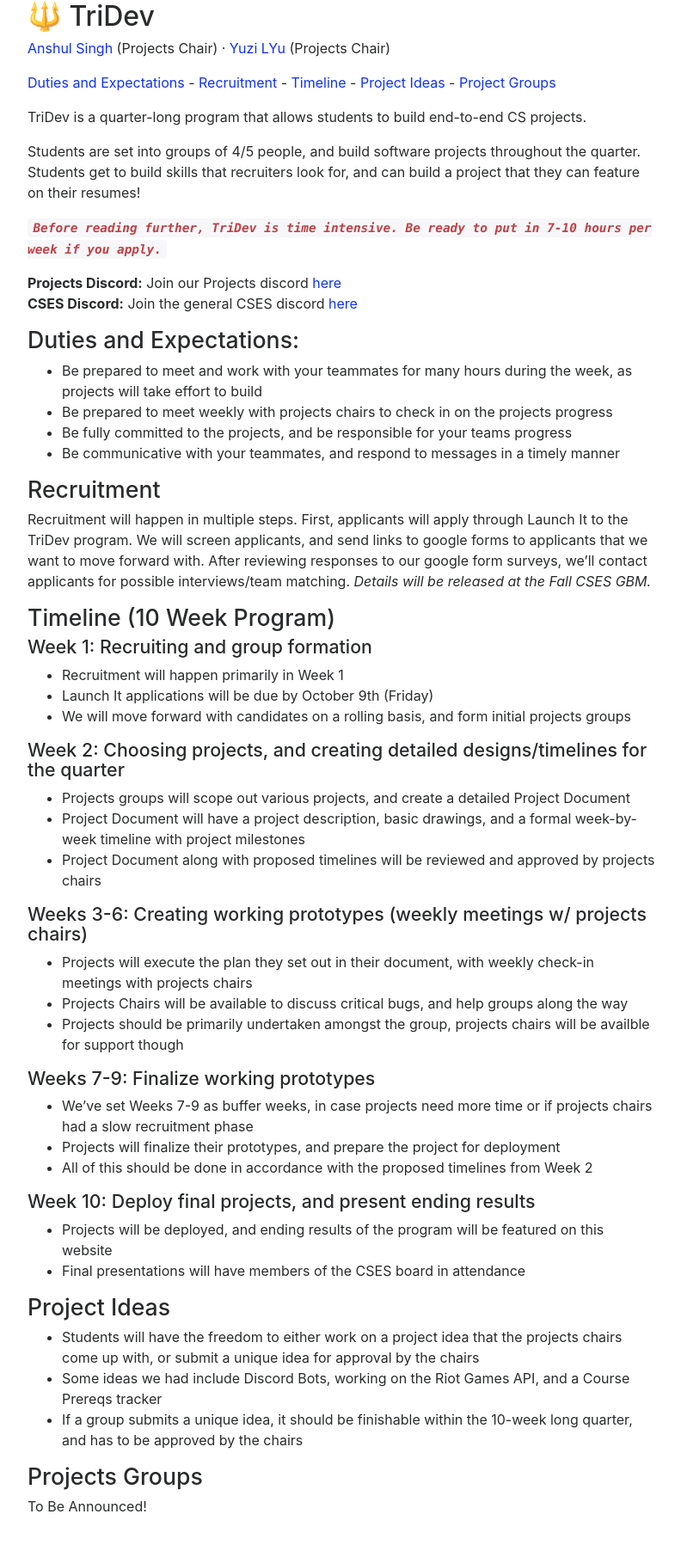
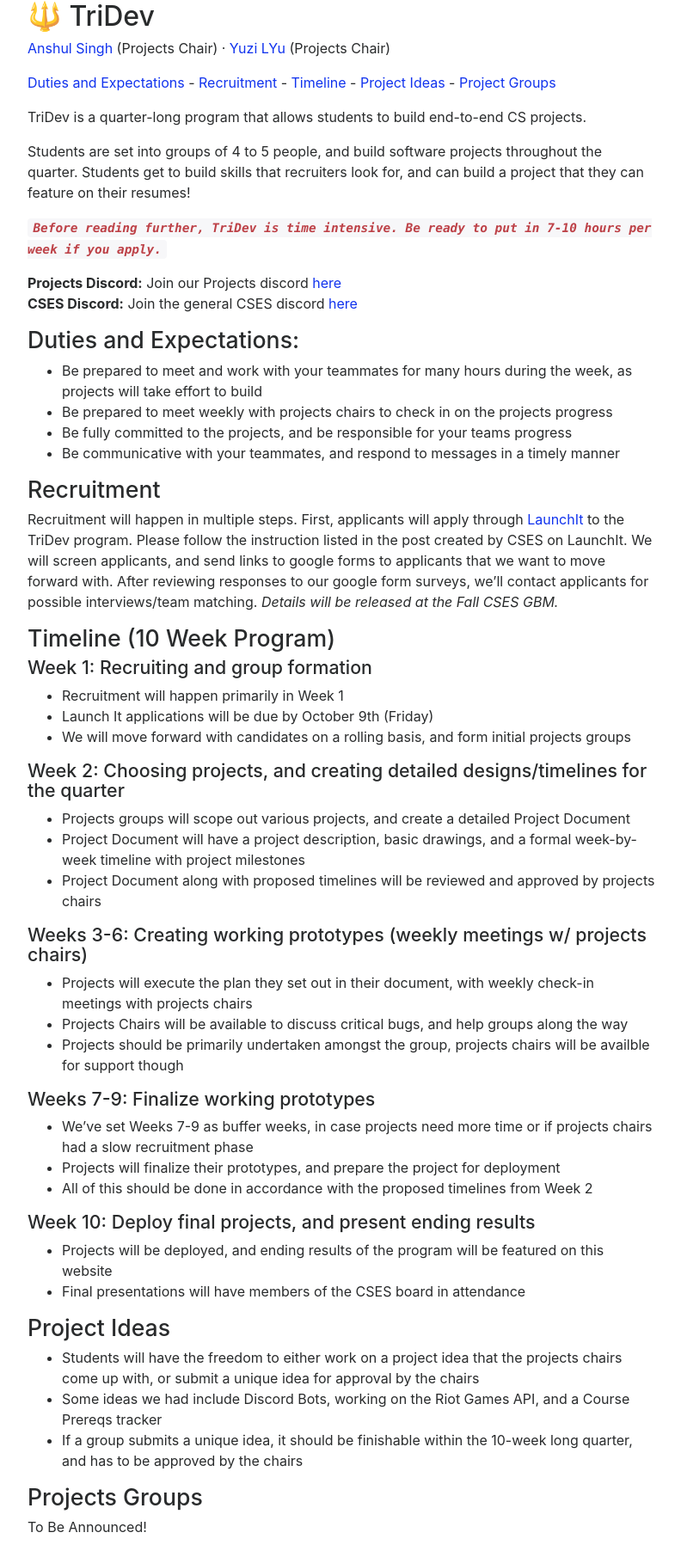
Before and after one commit to ucsdcses/tridev, a Jekyll site: the page built from index.md, in a window 1280 px wide. Shown: the whole page at 86% size, without its empty margins (243-1035 px from the left). Built offline with Jekyll 4.4.1, drawn with Linux system fonts in a browser that asks for light colours; nearby versions of some CDN libraries; our own code applies the rules of GitHub Pages for plain Markdown files; before the commit the page ends 1780 px from its top, so only the background shows below that.

Commit message:
Update index.md

```diff
--- a/index.md
+++ b/index.md
@@ -1,7 +1,7 @@
 # 	🔱 TriDev
 
 <a href="https://www.github.com/anshulsinghh">Anshul Singh</a> (Projects Chair) ·
-<a href="">Yuzi LYu</a> (Projects Chair)
+<a href="https://www.linkedin.com/in/yuzi-lyu-13658a1a3/">Yuzi LYu</a> (Projects Chair)
 
 <p>
 <a href="#duties">Duties and Expectations</a> -
@@ -13,7 +13,7 @@
 
 TriDev is a quarter-long program that allows students to build end-to-end CS projects.
 
-Students are set into groups of 4/5 people, and build software projects throughout the quarter. Students get to build skills that recruiters look for, and can build a project that they can feature on their resumes!
+Students are set into groups of 4 to 5 people, and build software projects throughout the quarter. Students get to build skills that recruiters look for, and can build a project that they can feature on their resumes!
 
 
 ***`Before reading further, TriDev is time intensive. Be ready to put in 7-10 hours per week if you apply.`***
@@ -30,7 +30,7 @@ Students are set into groups of 4/5 people, and build software projects througho
 
 <a id="recruitment"></a>
 ## Recruitment
-Recruitment will happen in multiple steps. First, applicants will apply through Launch It to the TriDev program. We will screen applicants, and send links to google forms to applicants that we want to move forward with. After reviewing responses to our google form surveys, we'll contact applicants for possible interviews/team matching. *Details will be released at the Fall CSES GBM.*
+Recruitment will happen in multiple steps. First, applicants will apply through [LaunchIt](https://www.launchitnow.org/posts/dUKhw0nlhx51Y4Qj5l9k) to the TriDev program. Please follow the instruction listed in the post created by CSES on LaunchIt. We will screen applicants, and send links to google forms to applicants that we want to move forward with. After reviewing responses to our google form surveys, we'll contact applicants for possible interviews/team matching. *Details will be released at the Fall CSES GBM.*
 
 <a id="timeline"></a>
 ## Timeline (10 Week Program)
```
